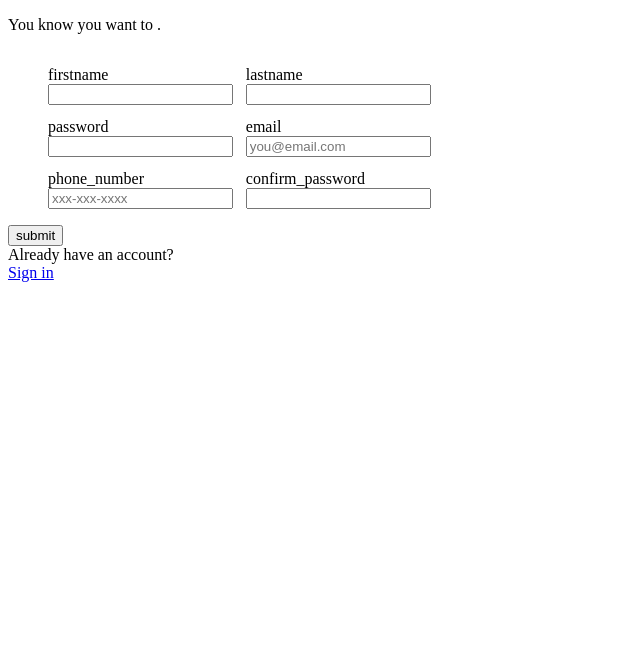
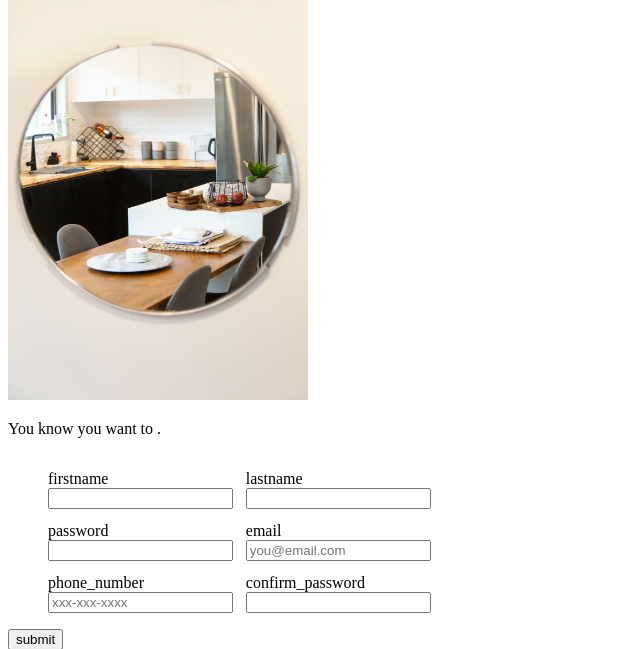
Before and after one commit to Ose-Augustine/fullstack-form, a Flask app: page / in a window 1280 px wide. Shown: the part 26-675 px from the top of the page, without its empty margins (0-640 px from the left). Run offline with Flask 2, Linux system fonts and the light colour scheme; some libraries are stand-ins or nearby versions.

Commit message:
Added image tag for image

```diff
--- a/templates/forms.html
+++ b/templates/forms.html
@@ -12,6 +12,7 @@
         This is not a real online service! You know you need something like this in your life to help you
         realise your deepest dreams. Sign up now to get started.
     </header>
+    <img src="{{url_for('static',filename='images/sample_image.jpg')}}"width="300" height="400" alt="Picture of a room">
     <p> You know you want to .</p>
 
     <main>
@@ -45,12 +46,13 @@
                <div>
                 <li>{{form.confirm.label}}</li>
                 <li >{{form.confirm}}</li>
-               </div>
                 {% for error in form.confirm.errors %}
                 <ul>
                     <li style="color:red;">{{ error }}</li>
                 </ul>
                 {% endfor %}
+               </div>
+
             </ul>
             <input type="submit" value="submit">
         </form>
```
Also changed, not shown: static/images/sample_image.jpg (added).
